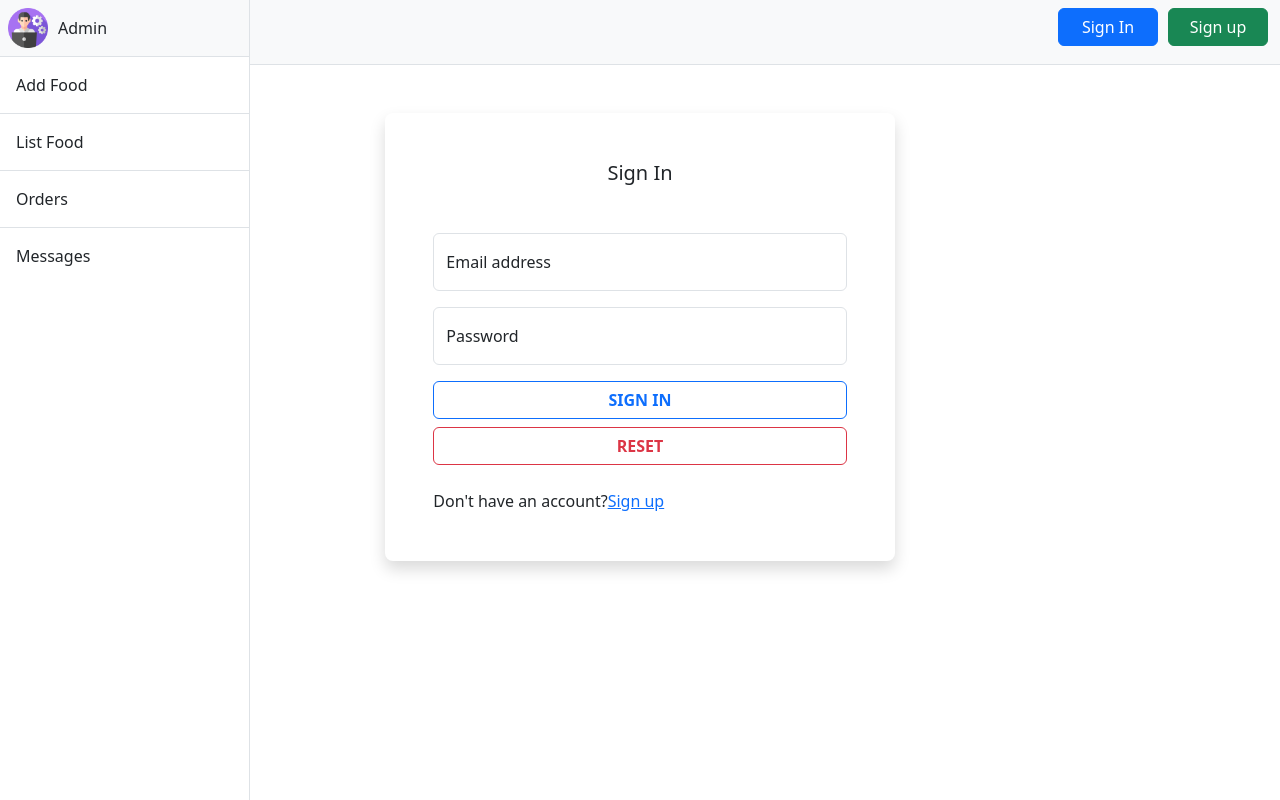
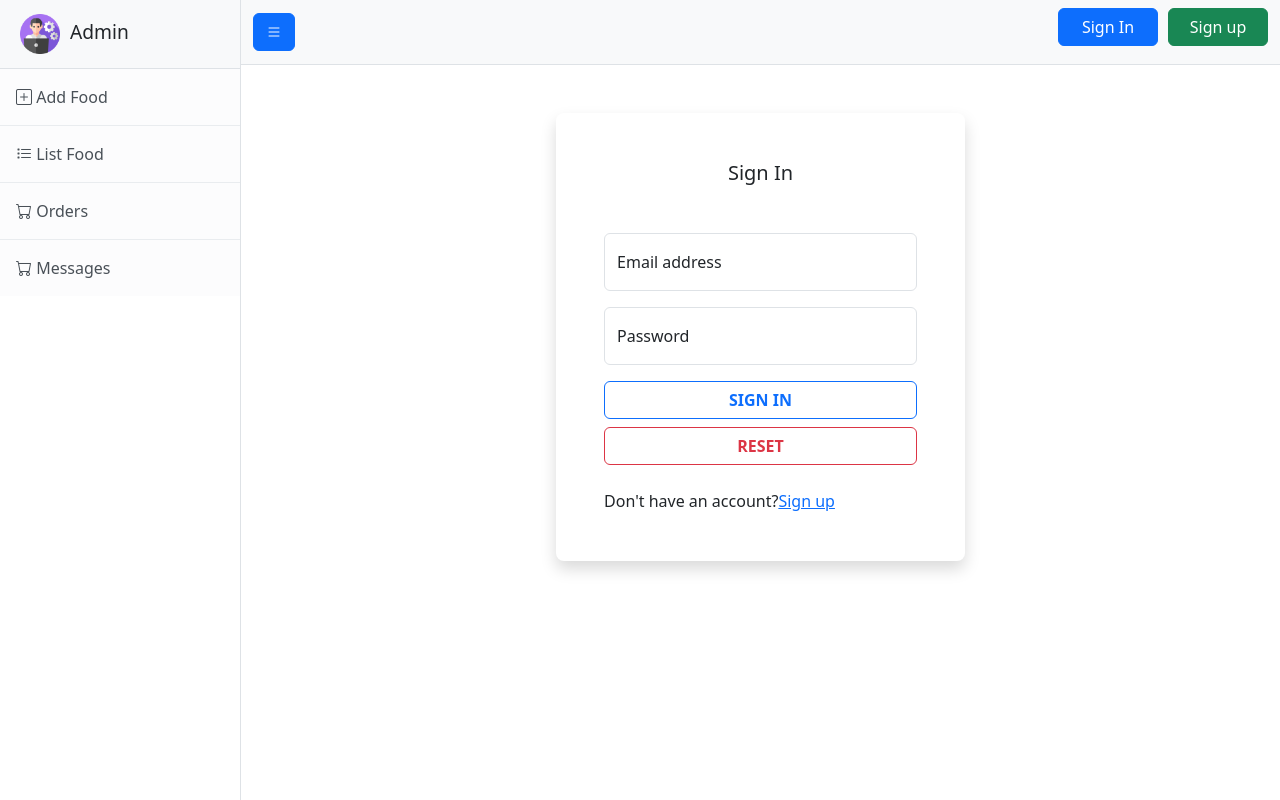
Before and after one commit to BaliaSahu/foodCourtAdmin-netlify, a React (Vite) app: page /login in a window 1280 px wide. Built offline with nearby package versions, Linux system fonts and the light colour scheme.

Commit message:
code changes

```diff
--- a/src/components/sidebar/Sidebar.jsx
+++ b/src/components/sidebar/Sidebar.jsx
@@ -1,35 +1,25 @@
+
 import { Link } from "react-router-dom";
-import logo from "../../assets/software-engineer.png";
+import logo from "../../assets/software-engineer.png"
 
 const Sidebar = ({ sidebarVisible }) => {
-  return (
-    <div
-      className={`border-end bg-white position-fixed h-100 ${
-        sidebarVisible ? "d-block" : "d-none d-md-block"
-      }`}
-      style={{ width: "250px", zIndex: 100 }}
-    >
-      <div className="sidebar-heading border-bottom bg-light p-2 d-flex align-items-center">
-        <img style={{ height: "40px", paddingRight: "10px" }} src={logo} alt="Logo" />
-        Admin
-      </div>
+    return (
+        sidebarVisible && <div className="border-end bg-white" id="sidebar-wrapper">
+            <div className="sidebar-heading border-bottom bg-light">
+                <img style={{ height: "40px", paddingRight: "10px" }} src={logo} alt="" />
+                Admin</div>
+            <div className="list-group list-group-flush">
+                <Link className="list-group-item list-group-item-action list-group-item-light p-3" to="/add">
+                    <i className="bi bi-plus-square"></i> Add Food</Link>
 
-      <div className="list-group list-group-flush">
-        <Link className="list-group-item list-group-item-action p-3" to="/add">
-          Add Food
-        </Link>
-        <Link className="list-group-item list-group-item-action p-3" to="/list">
-          List Food
-        </Link>
-        <Link className="list-group-item list-group-item-action p-3" to="/orders">
-          Orders
-        </Link>
-        <Link className="list-group-item list-group-item-action p-3" to="/messages">
-          Messages
-        </Link>
-      </div>
-    </div>
-  );
-};
-
+                <Link className="list-group-item list-group-item-action list-group-item-light p-3" to="/list">
+                    <i className="bi bi-list-task"></i> List Food</Link>
+                <Link className="list-group-item list-group-item-action list-group-item-light p-3" to="/orders">
+                    <i className="bi bi-cart"></i> Orders</Link>
+                <Link className="list-group-item list-group-item-action list-group-item-light p-3" to="/messages">
+                    <i className="bi bi-cart"></i> Messages</Link>
+            </div>
+        </div>
+    )
+}
 export default Sidebar;
```
